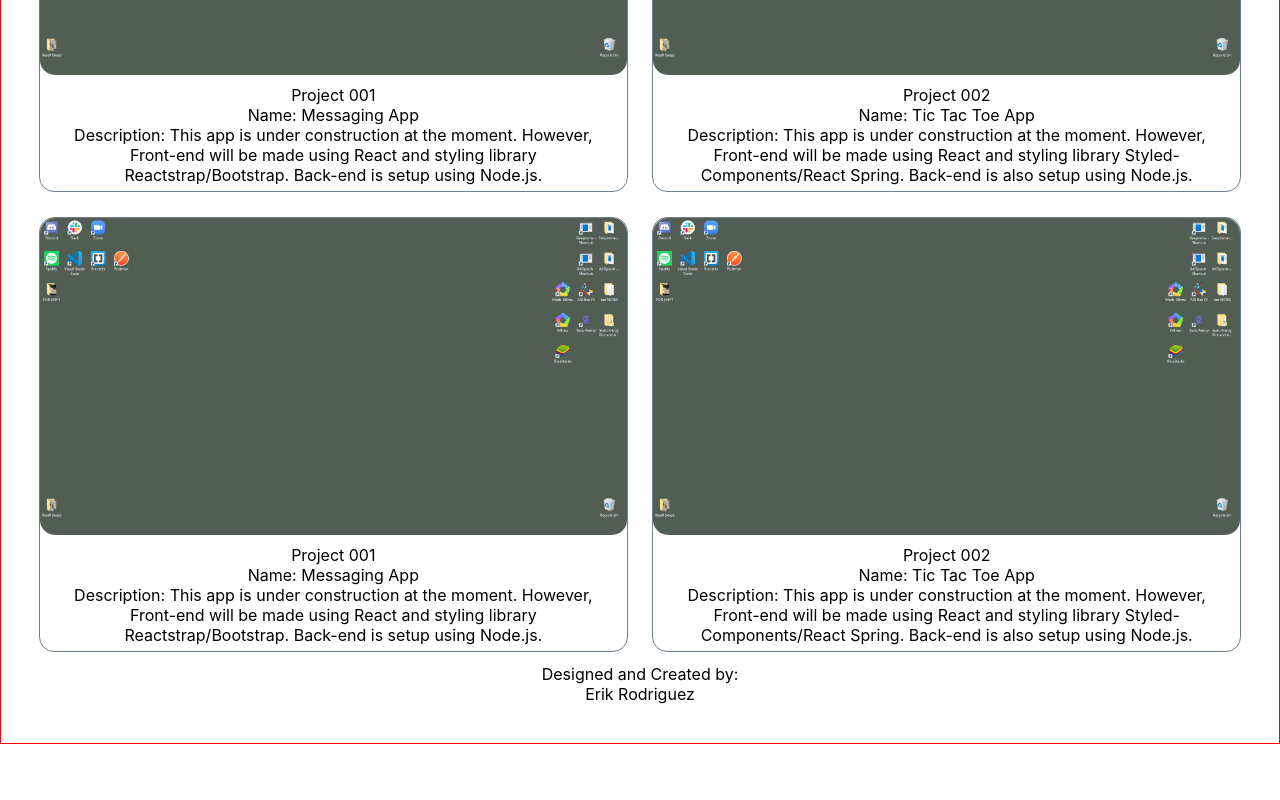
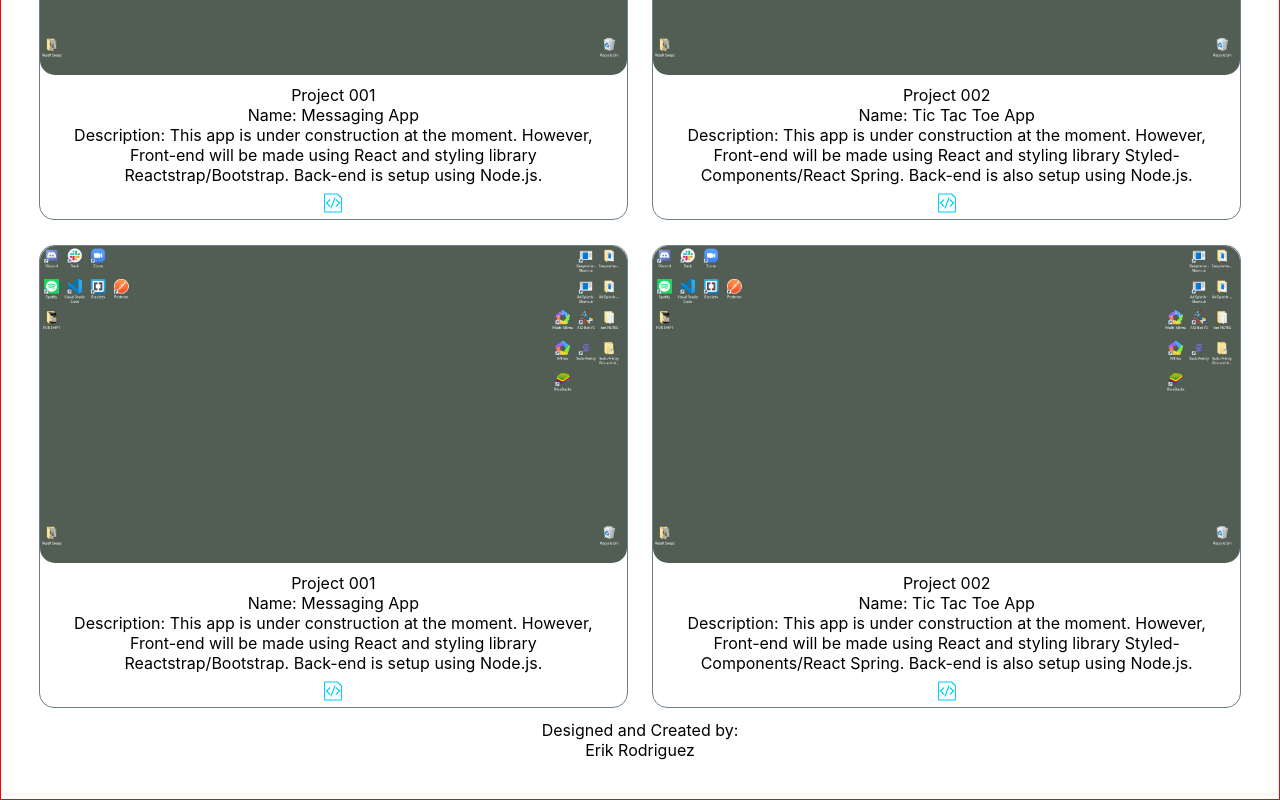
Before and after one commit to ErikRodriguez-webdev/port, a React (Create React App) app in the folder portfolio/: page /work in a window 1280 px wide. Shown: the part 452-1252 px from the top of the page. Before the commit the page ends 1196 px from the top, so only its background shows below. Built offline with nearby package versions, Linux system fonts and the light colour scheme.

Commit message:
Added icon to all project cards

```diff
--- a/portfolio/src/App.css
+++ b/portfolio/src/App.css
@@ -19,13 +19,13 @@
   background: slategrey;
 }
 
-a {
+.allNavLinks {
   transition: all 0.3s ease;
   width: 100%;
   padding: 1.25% 0%;
 }
 
-a:hover {
+.allNavLinks:hover {
   border-radius: 5px;
   background: lightgrey;
 }
--- a/portfolio/src/components/Work.js
+++ b/portfolio/src/components/Work.js
@@ -1,6 +1,7 @@
 import React from "react";
 import "../App.css";
 import ExamplePic from "../img/TemplateforSite.JPG";
+import Icon7 from "../img/codefile-icon.png";
 
 const Work = () => {
   return (
@@ -15,7 +16,7 @@ const Work = () => {
           </p>
         </div>
         <div className="workProjects">
-          <div className="workCard">
+          <div key={1} className="workCard">
             <img src={ExamplePic} alt="Project Capture" className="sizingImg" />
             <p className="workCardText">
               Project 001
@@ -26,9 +27,16 @@ const Work = () => {
               However, Front-end will be made using React and styling library
               Reactstrap/Bootstrap. Back-end is setup using Node.js.
             </p>
+            <a
+              href="http://www.google.com"
+              target="_blank"
+              rel="noopener noreferrer"
+            >
+              <img src={Icon7} alt="Code File Icon" className="projectLink" />
+            </a>
           </div>
 
-          <div className="workCard">
+          <div key={2} className="workCard">
             <img src={ExamplePic} alt="Project Capture" className="sizingImg" />
             <p className="workCardText">
               Project 002
@@ -40,9 +48,16 @@ const Work = () => {
               Styled-Components/React Spring. Back-end is also setup using
               Node.js.
             </p>
+            <a
+              href="http://www.google.com"
+              target="_blank"
+              rel="noopener noreferrer"
+            >
+              <img src={Icon7} alt="Code File Icon" className="projectLink" />
+            </a>
           </div>
 
-          <div className="workCard">
+          <div key={3} className="workCard">
             <img src={ExamplePic} alt="Project Capture" className="sizingImg" />
             <p className="workCardText">
               Project 001
@@ -53,9 +68,16 @@ const Work = () => {
               However, Front-end will be made using React and styling library
               Reactstrap/Bootstrap. Back-end is setup using Node.js.
             </p>
+            <a
+              href="http://www.google.com"
+              target="_blank"
+              rel="noopener noreferrer"
+            >
+              <img src={Icon7} alt="Code File Icon" className="projectLink" />
+            </a>
           </div>
 
-          <div className="workCard">
+          <div key={4} className="workCard">
             <img src={ExamplePic} alt="Project Capture" className="sizingImg" />
             <p className="workCardText">
               Project 002
@@ -67,6 +89,13 @@ const Work = () => {
               Styled-Components/React Spring. Back-end is also setup using
               Node.js.
             </p>
+            <a
+              href="http://www.google.com"
+              target="_blank"
+              rel="noopener noreferrer"
+            >
+              <img src={Icon7} alt="Code File Icon" className="projectLink" />
+            </a>
           </div>
         </div>
       </div>
--- a/portfolio/src/nav and footer/Nav.js
+++ b/portfolio/src/nav and footer/Nav.js
@@ -9,19 +9,19 @@ import Icon5 from "../img/email-icon.png";
 const Nav = () => {
   return (
     <header>
-      <NavLink exact to="/">
+      <NavLink exact to="/" className="allNavLinks">
         <img src={Icon1} alt="user icon" title="About Me" />
       </NavLink>
-      <NavLink to="/work">
+      <NavLink to="/work" className="allNavLinks">
         <img src={Icon2} alt="briefcase icon" title="Work" />
       </NavLink>
-      <NavLink to="/resume">
+      <NavLink to="/resume" className="allNavLinks">
         <img src={Icon3} alt="file icon" title="Resume" />
       </NavLink>
-      <NavLink to="/skill">
+      <NavLink to="/skill" className="allNavLinks">
         <img src={Icon4} alt="eye icon" title="Skill" />
       </NavLink>
-      <NavLink to="/contact">
+      <NavLink to="/contact" className="allNavLinks">
         <img src={Icon5} alt="mail icon" title="Contact" />
       </NavLink>
     </header>
```
Also changed, not shown: portfolio/src/img/codefile-icon.png (renamed from portfolio/src/img/code file-icon.png).
